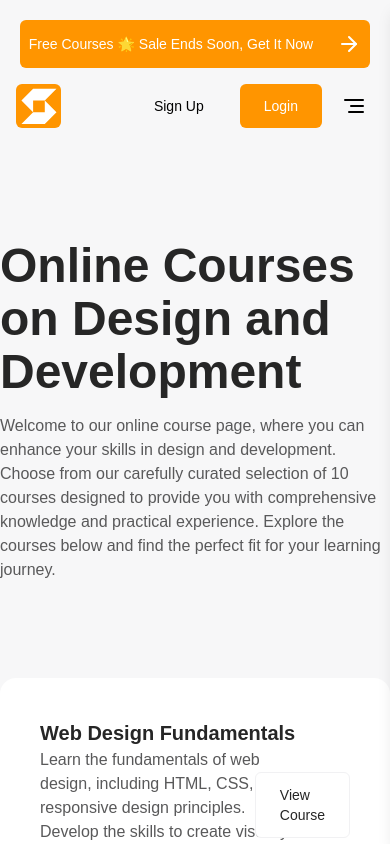
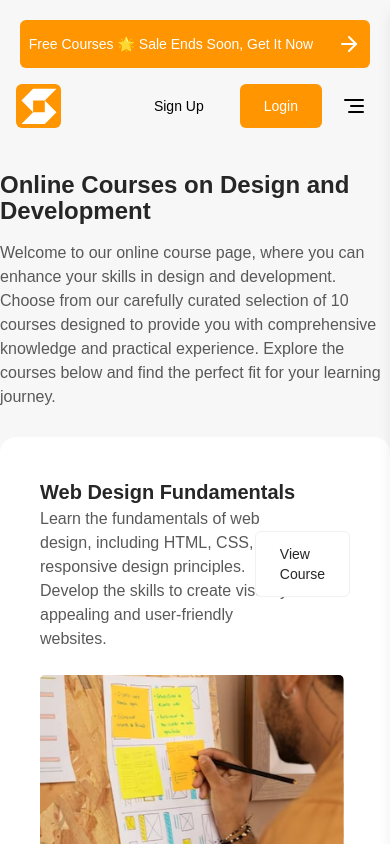
Before and after one commit to abdulrehmankz1/skill-bridge, a Next.js app: page /courses in a window 390 px wide. Shown: the top 844 px of the page. Built offline with nearby package versions, Linux system fonts and the light colour scheme.

Commit message:
Refactor layout and spacing in HeroHeading and MarqueeSlider components

```diff
--- a/app/components/ui/HeroHeading.tsx
+++ b/app/components/ui/HeroHeading.tsx
@@ -8,10 +8,10 @@ interface HeroHeadingProps {
 
 const HeroHeading = ({ heading, paragraph }: HeroHeadingProps) => {
   return (
-    <div className="container mx-auto my-24">
+    <div className="container mx-auto lg:my-24 my-7">
       <div className="flex flex-col lg:flex-row lg:items-center lg:gap-[100px]">
         {/* Heading */}
-        <h1 className="text-[48px] text-grey-15 font-semibold lg:w-6/12 leading-[110%]">
+        <h1 className="lg:text-[48px] text-2xl text-grey-15 font-semibold lg:w-6/12 leading-[110%]">
           {heading}
         </h1>
         {/* Paragraph */}
--- a/app/components/ui/MarqueeSlider.tsx
+++ b/app/components/ui/MarqueeSlider.tsx
@@ -14,7 +14,7 @@ const MarqueeSlider = () => {
   ];
 
   return (
-    <div className="p-6 rounded-lg border border-white-95 bg-absolute-white container mx-auto my-16">
+    <div className="p-6 rounded-lg border border-white-95 bg-absolute-white container mx-auto lg:my-16 my-10">
       {/* Marquee Container */}
       <Marquee>
         {logos.map((logo, index) => (
```
